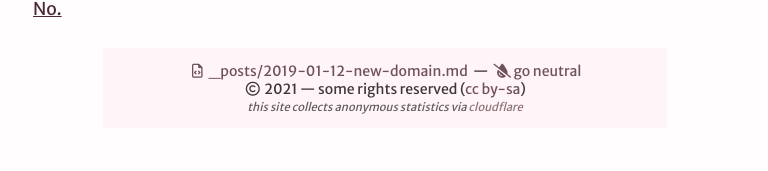
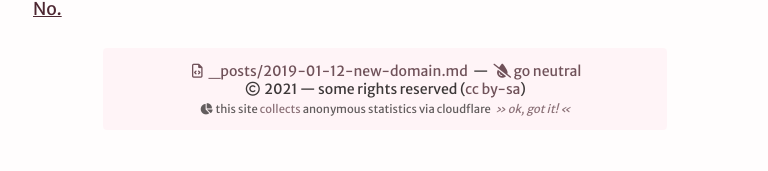
Before and after one commit to davwheat/thomasr.me, a Jekyll site: the page built from _posts/2019-01-12-new-domain.md, in a window 1280 px wide. Shown: the part 1489-1660 px from the top of the page, without its empty margins (255-1023 px from the left). Built offline with Jekyll 4.4.1, drawn with Linux system fonts in a browser that asks for light colours; nearby versions of some CDN libraries.

Commit message:
add way to hide analytics message

```diff
--- a/_includes/footer.html
+++ b/_includes/footer.html
@@ -1,11 +1,11 @@
 <p>
-    <a href="https://github.com/{{site.github}}/{{site.github}}.github.io/blob/master/{{ page.path }}"><i class="far fa-fw fa-file-code" aria-hidden="true"></i> {{ page.path }}</a>
+    <a href="https://github.com/{{site.github}}/trobinson.me/blob/master/{{ page.path }}"><i class="far fa-fw fa-file-code" aria-hidden="true"></i> {{ page.path }}</a>
     &nbsp;&mdash;&nbsp;
     <a href="javascript:disableColours()" id="bw-button"><i class="fas fa-fw fa-tint-slash" aria-hidden="true"></i> go neutral</a>
 </p>
 <p>
-    <i class="far fa-fw fa-copyright" aria-hidden="true" title="Copyright"></i><span class="fa-sr-only">&copy; copyright</span> {{ site.time | date: '%Y' }} &mdash; Some Rights Reserved (<a href="https://github.com/{{site.github}}/{{site.github}}.github.io/blob/master/LICENSE">CC BY-SA</a>)
+    <i class="far fa-fw fa-copyright" aria-hidden="true" title="Copyright"></i><span class="fa-sr-only">&copy; copyright</span> {{ site.time | date: '%Y' }} &mdash; Some Rights Reserved (<a href="https://github.com/{{site.github}}/trobinson.me/blob/master/LICENSE">CC BY-SA</a>)
 </p>
-<p class="smol">
-    This site collects anonymous statistics via <a href="https://developers.cloudflare.com/analytics/web-analytics">CloudFlare</a>
+<p class="smol" id="cf-analytics-message">
+    <i class="fas fa-fw fa-chart-pie" aria-hidden="true"></i> This site <a href="https://developers.cloudflare.com/analytics/web-analytics">collects</a> anonymous statistics via CloudFlare&nbsp;&nbsp;<a href="javascript:acknowledgeAnalytics();">&raquo; ok, got it! &laquo;</a>
 </p>
--- a/_includes/page-meta.html
+++ b/_includes/page-meta.html
@@ -1,4 +1,4 @@
 <aside id="page-meta">
-    <h1>{{ page.title }}</h1>
-    <h2>{{ page.description }}</h2>
+    <h1 id="page-title">{{ page.title }}</h1>
+    <h2 id="page-description">{{ page.description }}</h2>
 </aside>
--- a/_includes/post-meta.html
+++ b/_includes/post-meta.html
@@ -6,9 +6,9 @@
     {% endif %}
     <!-- /old code -->
 
-    <h1>{{ page.title }}</h1>
-    <h2>{{ page.description }}</h2>
-    <h3>Posted on {{ page.date | date_to_long_string: 'ordinal' }}
+    <h1 id="page-title">{{ page.title }}</h1>
+    <h2 id="page-description">{{ page.description }}</h2>
+    <h3 id="page-subdesc">Posted on {{ page.date | date_to_long_string: 'ordinal' }}
         {% if page.category %} in {% for c in page.category %}<a href="/blog/archive/{{ c | replace: ' ','-'}}">{{ c }}</a>{% unless forloop.last %}, {% endunless %}{% endfor %}{% endif %}
         <span id="js-viewcount">with # views</span>
     </h3>
--- a/assets/script/common.js
+++ b/assets/script/common.js
@@ -20,3 +20,14 @@ function konami() {
   document.title = 'lgbtq+ moment <3';
 }
 //----------------------------------------------------------------------
+
+//-----------analytics acknowledgement----------------------------------
+function acknowledgeAnalytics() {
+  localStorage.setItem('cf-analytics-message', 'acknowledged');
+  document.getElementById('cf-analytics-message').remove();
+}
+
+if(localStorage.getItem('cf-analytics-message') == 'acknowledged') {
+  acknowledgeAnalytics();
+}
+//----------------------------------------------------------------------
--- a/assets/script/pages/hellofrom.js
+++ b/assets/script/pages/hellofrom.js
@@ -6,6 +6,6 @@ const afterSlash = (refUrl.split('/')[1]) ? refUrl.split(/\/(.+)/)[1] : '';
 
 if (!beforeSlash || beforeSlash.length < 1) window.location = '/';
 
-document.getElementById('desc').innerText = `${beforeSlash} has been archived or deprecated`;
+document.getElementById('page-description').innerText = `${beforeSlash} has been archived or deprecated`;
 document.getElementById('js-archive-link').href = `https://archive.trobinson.me/${beforeSlash}/${afterSlash}`;
 document.getElementById('js-this-site-link').href = `/${afterSlash}`;
--- a/assets/style/_footer.scss
+++ b/assets/style/_footer.scss
@@ -19,11 +19,14 @@ footer {
         margin: 0;
 
         &.smol {
-            margin-top: 2px;
+            margin-top: 4px;
 
             font-size: 0.8em;
-            font-style: italic;
             opacity: 0.8;
+
+            a:last-of-type {
+                font-style: italic;
+            }
         }
     }
 
```
